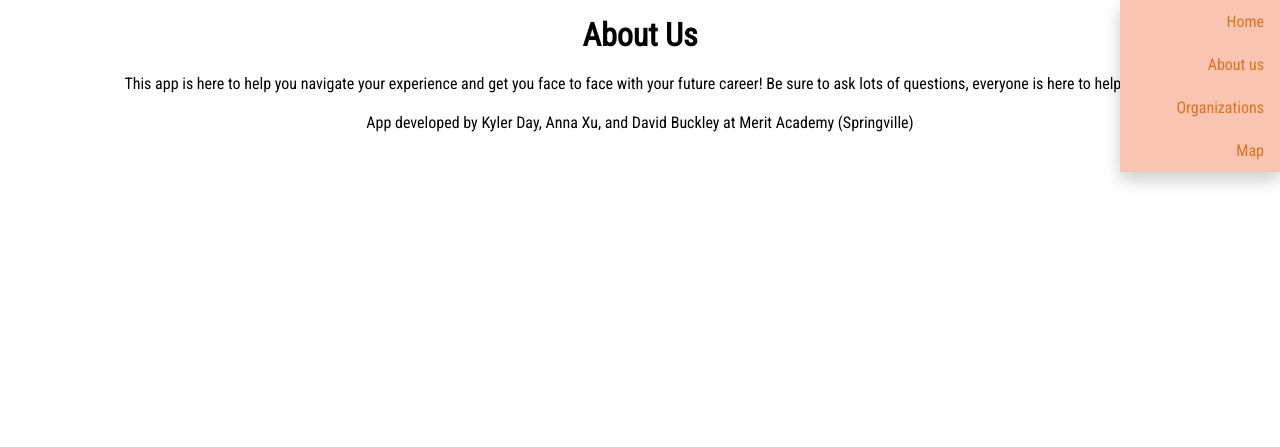
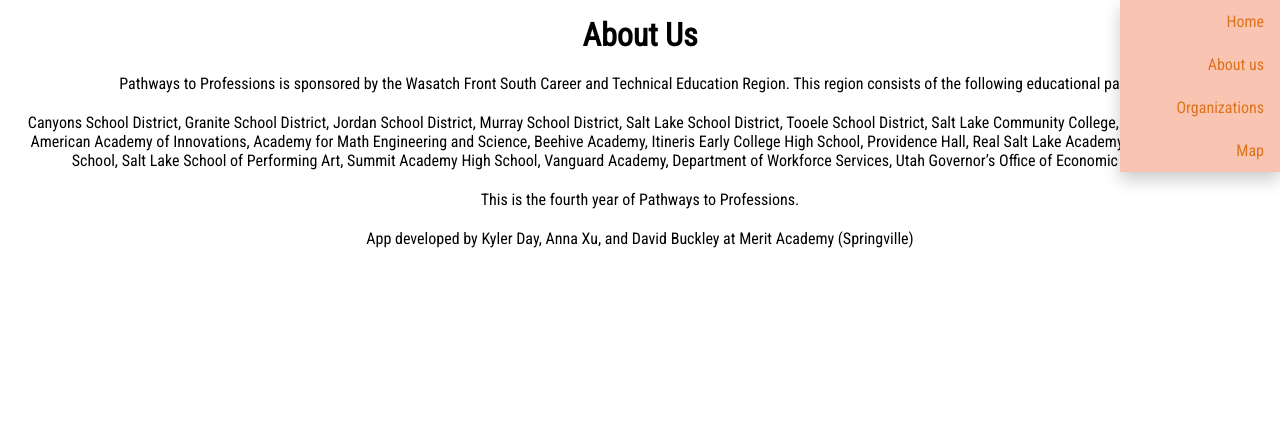
Before and after one commit to meritstudent/pathways2professions, a Django app: page /about in a window 1280 px wide. Shown: the part 60-507 px from the top of the page. Run offline with Django 3.2, Linux system fonts and the light colour scheme.

Commit message:
about info

```diff
--- a/templates/about.html
+++ b/templates/about.html
@@ -2,6 +2,8 @@
 
 {% block content %}
     <h1>About Us</h1>
-    <p class="text-center aboutText">This app is here to help you navigate your experience and get you face to face with your future career! Be sure to ask lots of questions, everyone is here to help YOU! </p>
+    <p class="text-center aboutText">Pathways to Professions is sponsored by the Wasatch Front South Career and Technical Education Region. This region consists of the following educational partners:</p>
+    <p class="text-center aboutText">Canyons School District, Granite School District, Jordan School District, Murray School District, Salt Lake School District, Tooele School District, Salt Lake Community College, Tooele Tech College, American Academy of Innovations, Academy for Math Engineering and Science, Beehive Academy, Itineris Early College High School, Providence Hall, Real Salt Lake Academy, Roots Charter High School, Salt Lake School of Performing Art, Summit Academy High School, Vanguard Academy, Department of Workforce Services, Utah Governor’s Office of Economic Development.</p>
+    <p class="text-center aboutText">This is the fourth year of Pathways to Professions.</p>
     <p class="text-center aboutText">App developed by Kyler Day, Anna Xu, and David Buckley at Merit Academy (Springville)</p>
 {% endblock %}
```
